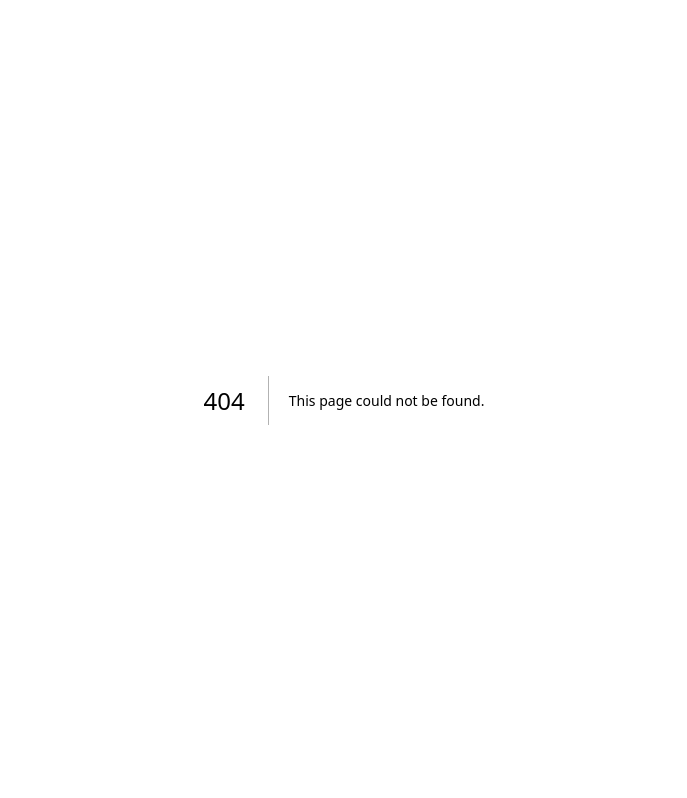
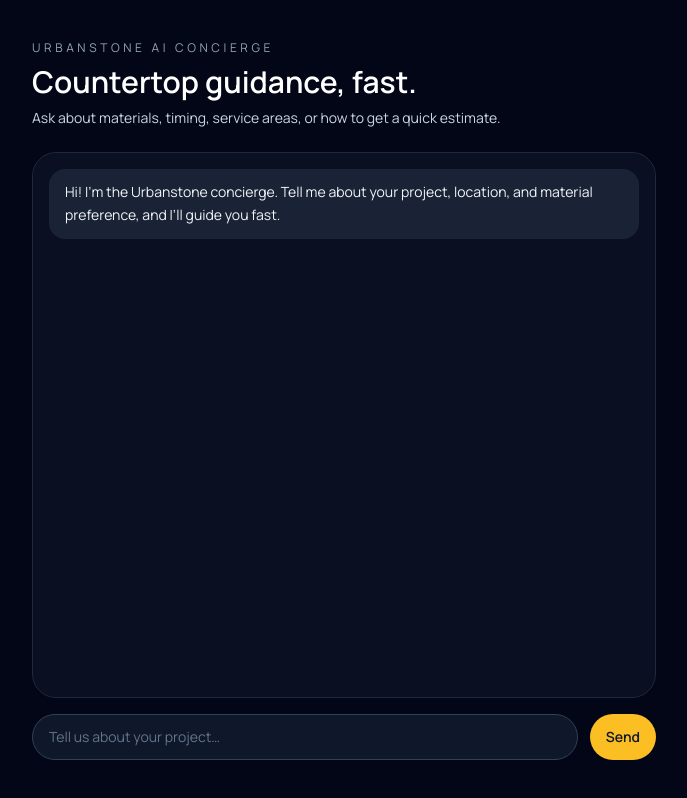
Before and after one commit to 0xwaya/amazon-granite, a Next.js app in the folder frontend/: page /ai-chat in a window 1280 px wide. Before the commit this address had no page. Shown: the whole page, without its empty margins (296-983 px from the left). Built offline with nearby package versions, Linux system fonts and the light colour scheme.

Commit message:
Add Urbanstone AI concierge chat page and API

```diff
--- /dev/null
+++ b/frontend/pages/ai-chat.jsx
@@ -0,0 +1,105 @@
+import { useState } from 'react';
+
+const initialMessages = [
+    {
+        role: 'assistant',
+        content: 'Hi! I’m the Urbanstone concierge. Tell me about your project, location, and material preference, and I’ll guide you fast.',
+    },
+];
+
+export default function AiChatPage() {
+    const [messages, setMessages] = useState(initialMessages);
+    const [input, setInput] = useState('');
+    const [isLoading, setIsLoading] = useState(false);
+
+    const sendMessage = async (event) => {
+        event.preventDefault();
+
+        const trimmed = input.trim();
+        if (!trimmed || isLoading) return;
+
+        const nextMessages = [...messages, { role: 'user', content: trimmed }];
+        setMessages(nextMessages);
+        setInput('');
+        setIsLoading(true);
+
+        try {
+            const response = await fetch('/api/chat', {
+                method: 'POST',
+                headers: { 'Content-Type': 'application/json' },
+                body: JSON.stringify({ message: trimmed }),
+            });
+
+            const data = await response.json();
+
+            if (!response.ok) {
+                throw new Error(data.error || 'Unable to respond');
+            }
+
+            const assistantMessage = {
+                role: 'assistant',
+                content: data.reply,
+            };
+
+            setMessages((prev) => [...prev, assistantMessage]);
+        } catch (error) {
+            setMessages((prev) => [
+                ...prev,
+                {
+                    role: 'assistant',
+                    content: 'Sorry—something went wrong. You can still reach us at sales@urbanstone.co.',
+                },
+            ]);
+        } finally {
+            setIsLoading(false);
+        }
+    };
+
+    return (
+        <div className="min-h-screen bg-slate-950 text-white">
+            <div className="mx-auto flex min-h-screen max-w-2xl flex-col px-6 py-10">
+                <header className="mb-6">
+                    <p className="text-xs uppercase tracking-[0.3em] text-slate-400">Urbanstone AI Concierge</p>
+                    <h1 className="mt-2 text-3xl font-semibold">Countertop guidance, fast.</h1>
+                    <p className="mt-2 text-sm text-slate-300">
+                        Ask about materials, timing, service areas, or how to get a quick estimate.
+                    </p>
+                </header>
+
+                <div className="flex-1 space-y-4 overflow-y-auto rounded-3xl border border-slate-800 bg-slate-900/60 p-4">
+                    {messages.map((message, index) => (
+                        <div
+                            key={`${message.role}-${index}`}
+                            className={`rounded-2xl px-4 py-3 text-sm leading-relaxed ${
+                                message.role === 'assistant'
+                                    ? 'bg-slate-800/80 text-slate-100'
+                                    : 'bg-white text-slate-900'
+                            }`}
+                        >
+                            {message.content}
+                        </div>
+                    ))}
+                    {isLoading ? (
+                        <div className="rounded-2xl bg-slate-800/80 px-4 py-3 text-sm text-slate-200">Thinking…</div>
+                    ) : null}
+                </div>
+
+                <form onSubmit={sendMessage} className="mt-4 flex gap-3">
+                    <input
+                        className="flex-1 rounded-full border border-slate-700 bg-slate-900 px-4 py-3 text-sm text-white placeholder:text-slate-500"
+                        placeholder="Tell us about your project…"
+                        value={input}
+                        onChange={(event) => setInput(event.target.value)}
+                    />
+                    <button
+                        type="submit"
+                        className="rounded-full bg-amber-400 px-4 py-3 text-sm font-semibold text-slate-900"
+                        disabled={isLoading}
+                    >
+                        Send
+                    </button>
+                </form>
+            </div>
+        </div>
+    );
+}
--- /dev/null
+++ b/frontend/pages/api/chat.js
@@ -0,0 +1,26 @@
+import { getChatReply } from '../../lib/chatbot';
+
+export default function handler(req, res) {
+    if (req.method !== 'POST') {
+        return res.status(405).json({ error: 'Method not allowed' });
+    }
+
+    const { message } = req.body || {};
+
+    if (!message || typeof message !== 'string') {
+        return res.status(400).json({ error: 'Message is required.' });
+    }
+
+    const { reply, sources } = getChatReply(message);
+    const phone = process.env.NEXT_PUBLIC_COMPANY_PHONE || '(513) 307-5840';
+    const email = process.env.NEXT_PUBLIC_LEAD_EMAIL || 'sales@urbanstone.co';
+
+    return res.status(200).json({
+        reply,
+        sources,
+        contact: {
+            phone,
+            email,
+        },
+    });
+}
```
Also changed, not shown: frontend/lib/chatbot/index.js (added).
